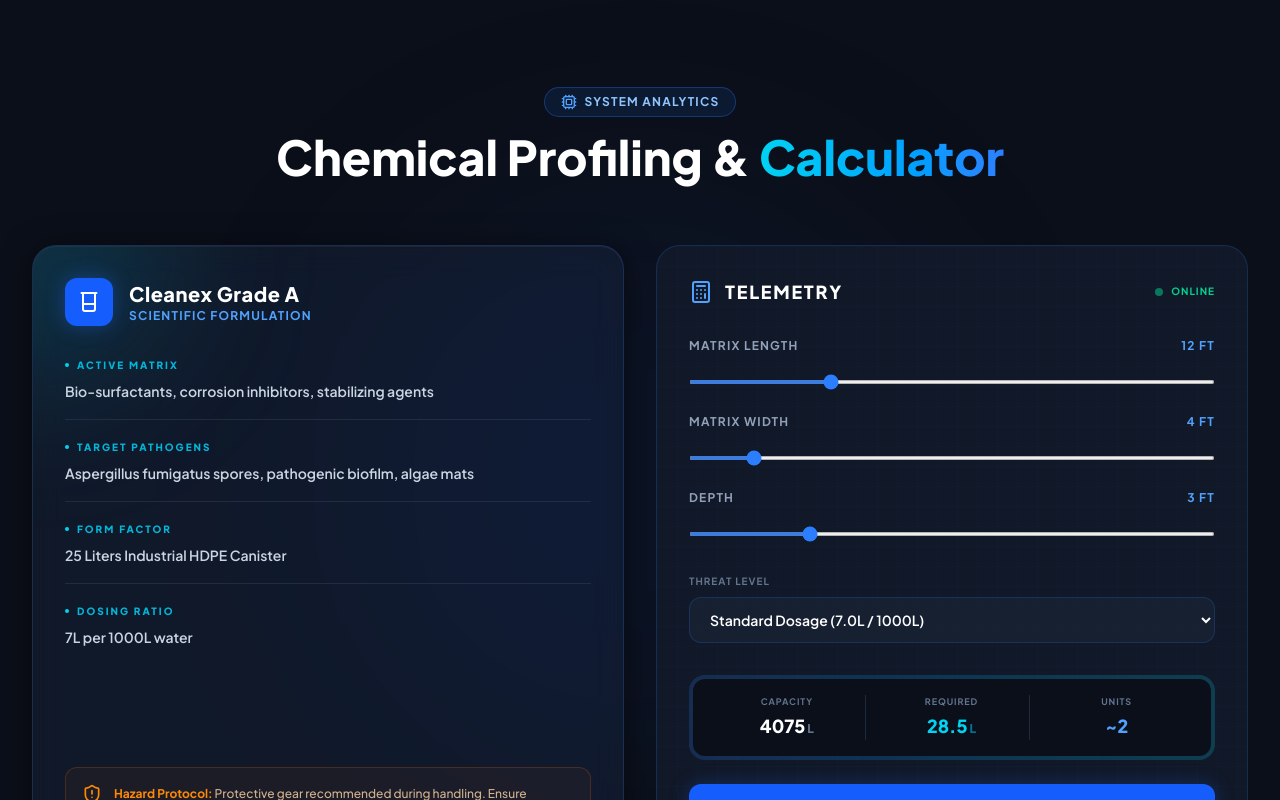
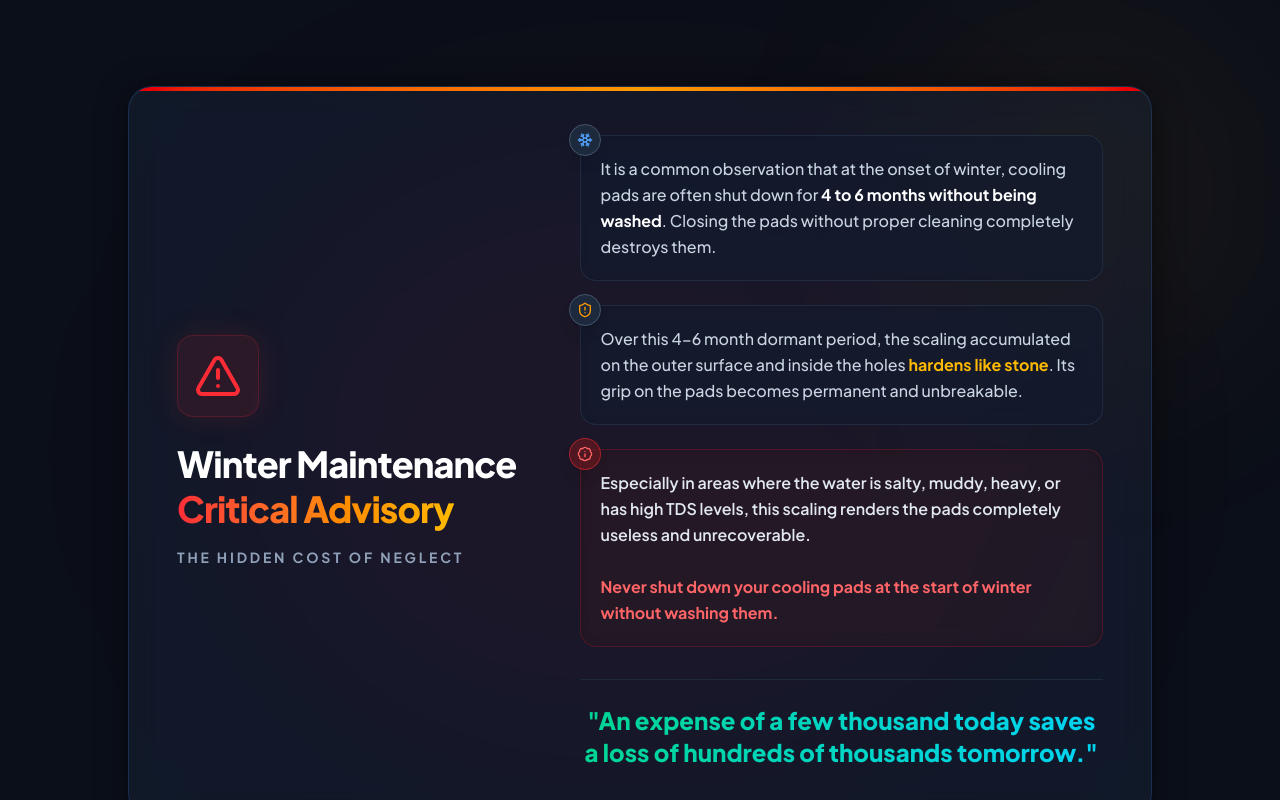
Before and after one commit to ahmedsahni/Ecochemicals, a Next.js app: page / in a window 1280 px wide. Shown: the part 2200-3000 px from the top of the page. Built offline with nearby package versions, Linux system fonts and the light colour scheme.

Commit message:
Add Winter Maintenance Advisory section

```diff
--- a/src/app/page.js
+++ b/src/app/page.js
@@ -7,6 +7,7 @@ import Hero from '@/components/Hero';
 import Partners from '@/components/Partners';
 import Stats from '@/components/Stats';
 import ProblemSolution from '@/components/ProblemSolution';
+import WinterAdvisory from '@/components/WinterAdvisory';
 import Product from '@/components/Product';
 import HowItWorks from '@/components/HowItWorks';
 import WhyChooseUs from '@/components/WhyChooseUs';
@@ -45,6 +46,7 @@ export default function Home() {
         <Partners />
         <Stats />
         <ProblemSolution />
+        <WinterAdvisory />
         <Product onCalculatorSubmit={setPrefilledMsg} />
         <HowItWorks />
         <WhyChooseUs />
--- /dev/null
+++ b/src/components/WinterAdvisory.jsx
@@ -0,0 +1,85 @@
+"use client";
+
+import React from 'react';
+import { motion } from 'framer-motion';
+import { AlertTriangle, Snowflake, ShieldAlert, BadgeInfo } from 'lucide-react';
+
+export default function WinterAdvisory() {
+  return (
+    <section className="relative py-24 px-4 sm:px-6 lg:px-8 bg-[#0B0F19] overflow-hidden">
+      {/* Background glow effects */}
+      <div className="absolute top-1/2 left-1/2 -translate-x-1/2 -translate-y-1/2 w-[800px] h-[600px] bg-red-600/5 rounded-full blur-[120px] pointer-events-none" />
+      <div className="absolute top-0 right-0 w-[400px] h-[400px] bg-amber-500/5 rounded-full blur-[100px] pointer-events-none" />
+
+      <div className="relative z-10 max-w-5xl mx-auto">
+        <motion.div
+          initial={{ opacity: 0, y: 30 }}
+          whileInView={{ opacity: 1, y: 0 }}
+          viewport={{ once: true }}
+          className="glass-panel p-8 md:p-12 rounded-3xl border border-red-500/30 relative overflow-hidden"
+        >
+          {/* Subtle animated border top */}
+          <div className="absolute top-0 left-0 right-0 h-1 bg-gradient-to-r from-red-600 via-amber-500 to-red-600" />
+
+          <div className="grid lg:grid-cols-12 gap-10 items-center">
+            {/* Left: Icon & Title */}
+            <div className="lg:col-span-5 text-center lg:text-left">
+              <div className="inline-flex items-center justify-center p-4 rounded-2xl bg-red-500/10 border border-red-500/20 mb-6 shadow-[0_0_30px_rgba(220,38,38,0.15)]">
+                <AlertTriangle className="w-12 h-12 text-red-500" />
+              </div>
+              <h2 className="text-3xl md:text-4xl font-black text-white leading-tight mb-4 tracking-tight">
+                Winter Maintenance <br />
+                <span className="text-transparent bg-clip-text bg-gradient-to-r from-red-500 to-amber-400">
+                  Critical Advisory
+                </span>
+              </h2>
+              <p className="text-sm font-bold text-slate-400 uppercase tracking-[0.2em]">
+                The Hidden Cost of Neglect
+              </p>
+            </div>
+
+            {/* Right: Content */}
+            <div className="lg:col-span-7 space-y-6">
+              <div className="p-5 rounded-2xl bg-slate-900/50 border border-slate-700/50 backdrop-blur-sm relative group hover:border-red-500/30 transition-colors">
+                <div className="absolute -left-3 -top-3 w-8 h-8 rounded-full bg-slate-800 border border-slate-600 flex items-center justify-center shadow-lg">
+                  <Snowflake className="w-4 h-4 text-blue-400" />
+                </div>
+                <p className="text-slate-300 leading-relaxed font-medium">
+                  It is a common observation that at the onset of winter, cooling pads are often shut down for <strong className="text-white">4 to 6 months without being washed</strong>. Closing the pads without proper cleaning completely destroys them.
+                </p>
+              </div>
+
+              <div className="p-5 rounded-2xl bg-slate-900/50 border border-slate-700/50 backdrop-blur-sm relative group hover:border-amber-500/30 transition-colors">
+                <div className="absolute -left-3 -top-3 w-8 h-8 rounded-full bg-slate-800 border border-slate-600 flex items-center justify-center shadow-lg">
+                  <ShieldAlert className="w-4 h-4 text-amber-500" />
+                </div>
+                <p className="text-slate-300 leading-relaxed font-medium">
+                  Over this 4-6 month dormant period, the scaling accumulated on the outer surface and inside the holes <strong className="text-amber-400">hardens like stone</strong>. Its grip on the pads becomes permanent and unbreakable.
+                </p>
+              </div>
+
+              <div className="p-5 rounded-2xl bg-red-950/20 border border-red-500/20 backdrop-blur-sm relative group hover:bg-red-950/30 transition-colors">
+                <div className="absolute -left-3 -top-3 w-8 h-8 rounded-full bg-red-900/50 border border-red-500/50 flex items-center justify-center shadow-lg">
+                  <BadgeInfo className="w-4 h-4 text-red-400" />
+                </div>
+                <p className="text-slate-200 leading-relaxed font-semibold">
+                  Especially in areas where the water is salty, muddy, heavy, or has high TDS levels, this scaling renders the pads completely useless and unrecoverable.
+                  <br /><br />
+                  <span className="text-red-400 font-bold block">
+                    Never shut down your cooling pads at the start of winter without washing them.
+                  </span>
+                </p>
+              </div>
+
+              <div className="mt-8 pt-6 border-t border-slate-800">
+                <p className="text-xl md:text-2xl font-black text-center text-transparent bg-clip-text bg-gradient-to-r from-emerald-400 to-cyan-400">
+                  "An expense of a few thousand today saves a loss of hundreds of thousands tomorrow."
+                </p>
+              </div>
+            </div>
+          </div>
+        </motion.div>
+      </div>
+    </section>
+  );
+}
```
